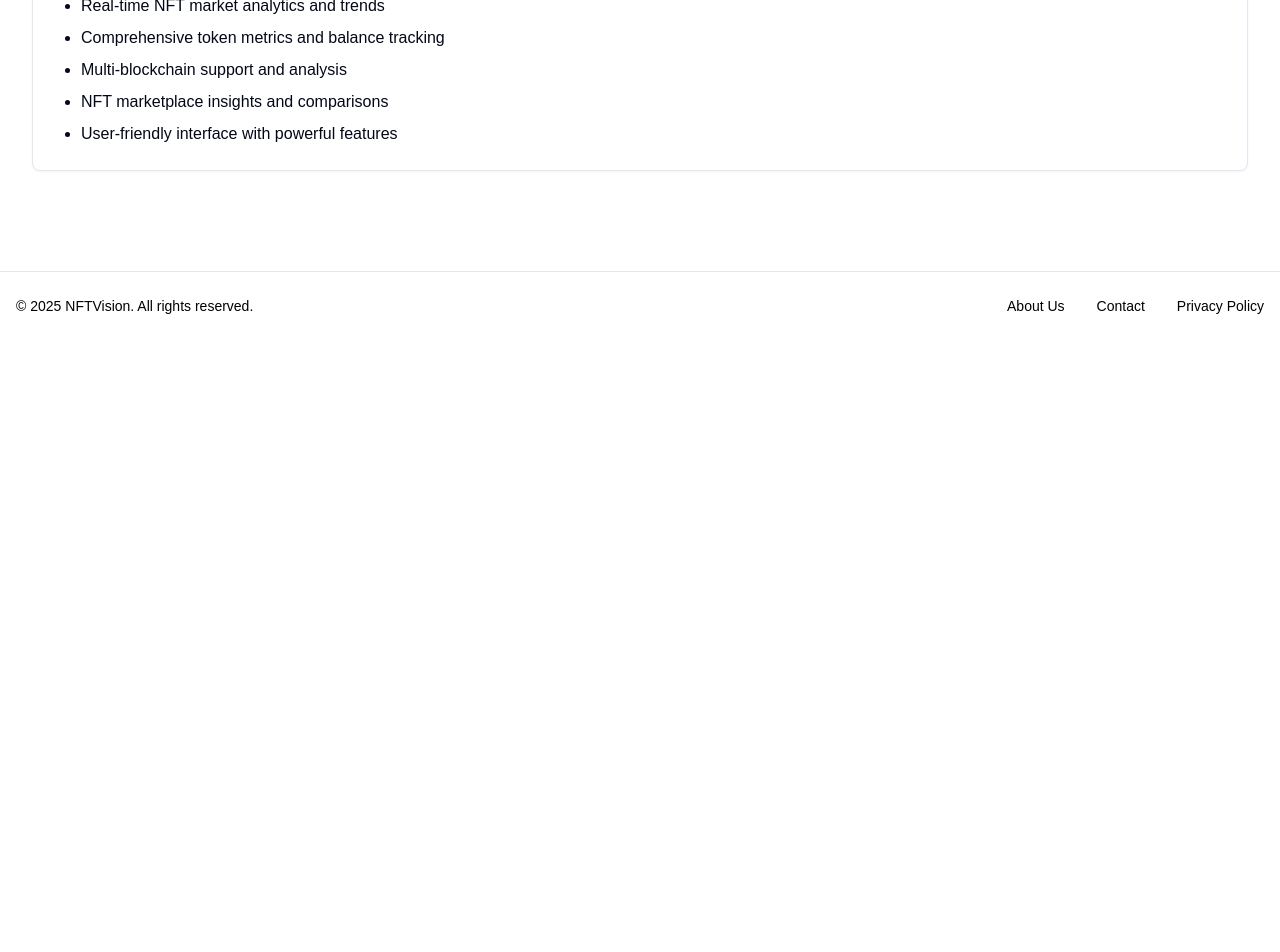
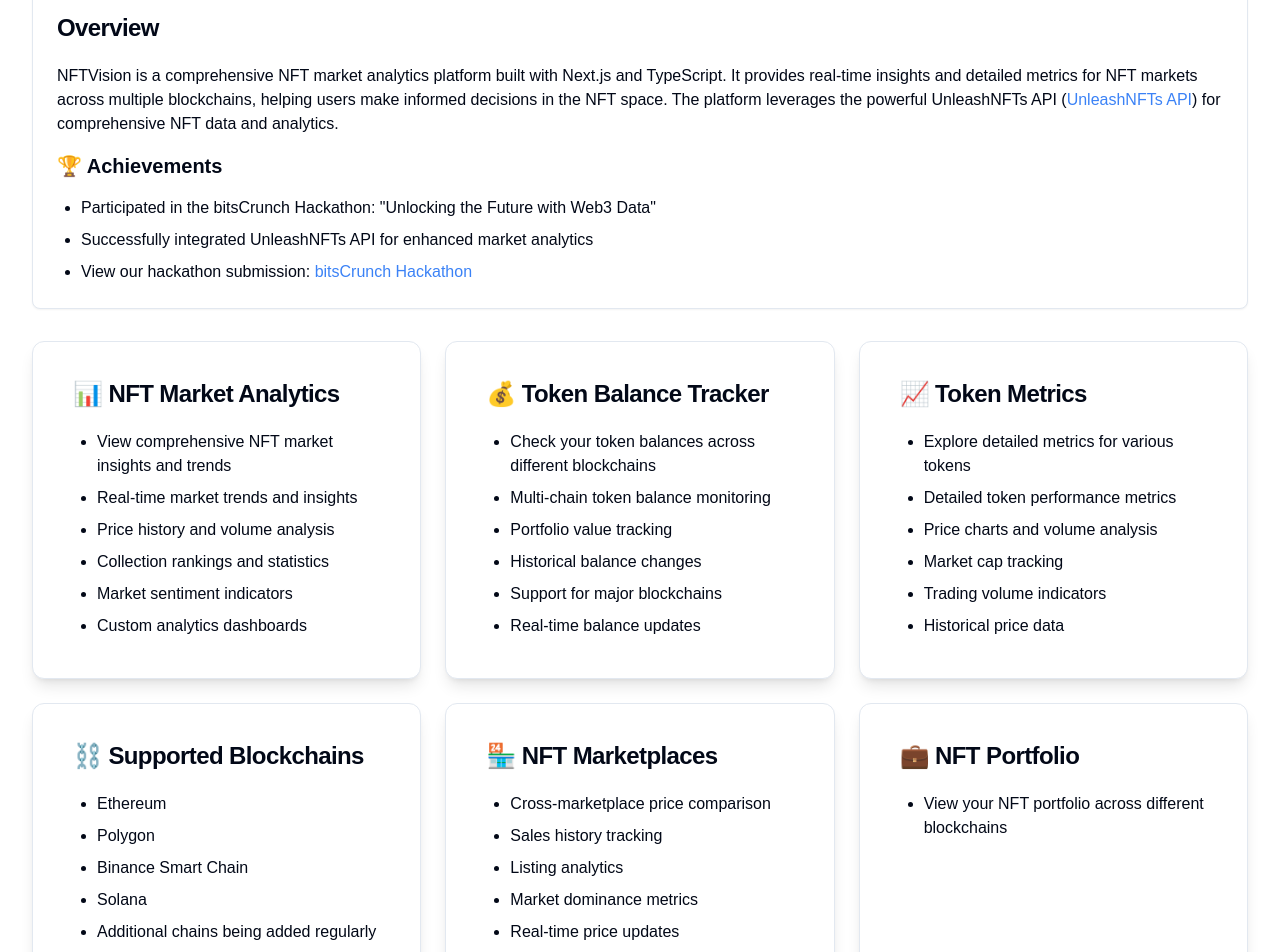
Before and after one commit to NikhilRaikwar/NFTVision, a Next.js app: page /about in a window 1280 px wide. Shown: the part 460-1412 px from the top of the page. Before the commit the page ends 800 px from the top, so only its background shows below. Built offline with nearby package versions, Linux system fonts and the light colour scheme; no server answers.

Commit message:
update the code of new ui for features

```diff
--- a/app/about/page.tsx
+++ b/app/about/page.tsx
@@ -1,12 +1,100 @@
-import { Layout } from "@/components/layout"
-import { Card, CardContent, CardHeader, CardTitle } from "@/components/ui/card"
+"use client";
+
+import { usePrivy } from "@privy-io/react-auth";
+import { useRouter } from "next/navigation";
+import { useEffect, useState } from "react";
+import { Layout } from "@/components/layout";
+import { Card, CardContent, CardHeader, CardTitle } from "@/components/ui/card";
+import { ChevronLeft } from "lucide-react";
 
 export default function AboutPage() {
+  const { authenticated } = usePrivy();
+  const router = useRouter();
+
+
+
+  const features = [
+    {
+      title: "📊 NFT Market Analytics",
+      description: [
+        "View comprehensive NFT market insights and trends",
+        "Real-time market trends and insights",
+        "Price history and volume analysis",
+        "Collection rankings and statistics",
+        "Market sentiment indicators",
+        "Custom analytics dashboards",
+      ],
+    },
+    {
+      title: "💰 Token Balance Tracker",
+      description: [
+        "Check your token balances across different blockchains",
+        "Multi-chain token balance monitoring",
+        "Portfolio value tracking",
+        "Historical balance changes",
+        "Support for major blockchains",
+        "Real-time balance updates",
+      ],
+    },
+    {
+      title: "📈 Token Metrics",
+      description: [
+        "Explore detailed metrics for various tokens",
+        "Detailed token performance metrics",
+        "Price charts and volume analysis",
+        "Market cap tracking",
+        "Trading volume indicators",
+        "Historical price data",
+      ],
+    },
+    {
+      title: "⛓️ Supported Blockchains",
+      description: [
+        "Ethereum",
+        "Polygon",
+        "Binance Smart Chain",
+        "Solana",
+        "Additional chains being added regularly",
+      ],
+    },
+    {
+      title: "🏪 NFT Marketplaces",
+      description: [
+        "Cross-marketplace price comparison",
+        "Sales history tracking",
+        "Listing analytics",
+        "Market dominance metrics",
+        "Real-time price updates",
+      ],
+    },
+    {
+      title: "💼 NFT Portfolio",
+      description: ["View your NFT portfolio across different blockchains"],
+    },
+    {
+      title: "🔍 NFT Transactions",
+      description: ["Track the latest NFT transactions in real-time"],
+    },
+    {
+      title: "🧼 NFT Wash Trades",
+      description: ["View wash trade trends across different marketplaces"],
+    },
+    {
+      title: "🔒 Security & Authentication",
+      description: [
+        "Secure Web3 authentication through Privy",
+        "MetaMask, WalletConnect, Coinbase Wallet, Rainbow Wallet, Trust Wallet, and more",
+      ],
+    },
+  ];
+
   return (
-    <Layout>
+    <Layout showBackButton>
       <div className="container mx-auto px-4 py-8">
         <h1 className="text-4xl font-bold mb-8 text-center">About Us</h1>
-        <Card>
+
+        {/* Mission and Overview */}
+        <Card className="mb-8">
           <CardHeader>
             <CardTitle>Our Mission</CardTitle>
           </CardHeader>
@@ -20,17 +108,60 @@ export default function AboutPage() {
               Our platform combines cutting-edge technology with user-friendly interfaces to deliver accurate, timely,
               and actionable insights across multiple blockchains and marketplaces.
             </p>
-            <h3 className="text-xl font-semibold mt-6">What We Offer</h3>
+          </CardContent>
+        </Card>
+
+        {/* Overview Section */}
+        <Card className="mb-8">
+          <CardHeader>
+            <CardTitle>Overview</CardTitle>
+          </CardHeader>
+          <CardContent className="space-y-4">
+            <p>
+              NFTVision is a comprehensive NFT market analytics platform built with Next.js and TypeScript. It provides
+              real-time insights and detailed metrics for NFT markets across multiple blockchains, helping users make
+              informed decisions in the NFT space. The platform leverages the powerful UnleashNFTs API (
+              <a href="https://www.unleashnfts.com/" target="_blank" className="text-blue-500 hover:underline">
+                UnleashNFTs API
+              </a>
+              ) for comprehensive NFT data and analytics.
+            </p>
+            <h3 className="text-xl font-semibold mt-6">🏆 Achievements</h3>
             <ul className="list-disc pl-6 space-y-2">
-              <li>Real-time NFT market analytics and trends</li>
-              <li>Comprehensive token metrics and balance tracking</li>
-              <li>Multi-blockchain support and analysis</li>
-              <li>NFT marketplace insights and comparisons</li>
-              <li>User-friendly interface with powerful features</li>
+              <li>Participated in the bitsCrunch Hackathon: "Unlocking the Future with Web3 Data"</li>
+              <li>Successfully integrated UnleashNFTs API for enhanced market analytics</li>
+              <li>
+                View our hackathon submission:{" "}
+                <a
+                  href="https://dorahacks.io/buidl/22019"
+                  target="_blank"
+                  className="text-blue-500 hover:underline"
+                >
+                  bitsCrunch Hackathon
+                </a>
+              </li>
             </ul>
           </CardContent>
         </Card>
+
+        {/* Key Features Section */}
+        <div className="grid grid-cols-1 sm:grid-cols-2 lg:grid-cols-3 gap-6">
+          {features.map((feature, index) => (
+            <Card key={index} className="p-4 shadow-lg rounded-xl transition-transform transform hover:scale-105">
+              <CardHeader>
+                <CardTitle>{feature.title}</CardTitle>
+              </CardHeader>
+              <CardContent>
+                <ul className="list-disc pl-6 space-y-2">
+                  {feature.description.map((desc, idx) => (
+                    <li key={idx}>{desc}</li>
+                  ))}
+                </ul>
+              </CardContent>
+            </Card>
+          ))}
+        </div>
       </div>
     </Layout>
-  )
+  );
 }
--- a/app/contact/page.tsx
+++ b/app/contact/page.tsx
@@ -1,15 +1,14 @@
-"use client"
+"use client";
 
-
-import { Layout } from "@/components/layout"
-import { Card, CardContent } from "@/components/ui/card"
-import { Button } from "@/components/ui/button"
-import { Mail, Github, Globe } from "lucide-react"
-import Image from "next/image"
+import { Layout } from "@/components/layout";
+import { Card, CardContent } from "@/components/ui/card";
+import { Button } from "@/components/ui/button";
+import { Mail, Github, Globe } from "lucide-react";
+import Image from "next/image";
 
 export default function ContactPage() {
   return (
-    <Layout>
+    <Layout showBackButton>
       <div className="container mx-auto px-4 py-8">
         <h1 className="text-4xl font-bold mb-8 text-center">Contact Us</h1>
         <Card className="max-w-3xl mx-auto">
@@ -73,5 +72,5 @@ export default function ContactPage() {
         </Card>
       </div>
     </Layout>
-  )
+  );
 }
--- a/app/privacy/page.tsx
+++ b/app/privacy/page.tsx
@@ -1,12 +1,16 @@
-import { Layout } from "@/components/layout"
-import { Card, CardContent, CardHeader, CardTitle } from "@/components/ui/card"
+"use client";
+
+import { Layout } from "@/components/layout";
+import { Card, CardContent, CardHeader, CardTitle } from "@/components/ui/card";
+import { Button } from "@/components/ui/button";
+import { ChevronLeft } from "lucide-react";
 
 export default function PrivacyPolicyPage() {
   return (
-    <Layout>
+    <Layout showBackButton>
       <div className="container mx-auto px-4 py-8">
         <h1 className="text-4xl font-bold mb-8 text-center">Privacy Policy</h1>
-        <Card>
+        <Card className="max-w-4xl mx-auto shadow-lg rounded-xl">
           <CardHeader>
             <CardTitle>NFTVision Privacy Policy</CardTitle>
           </CardHeader>
@@ -60,5 +64,5 @@ export default function PrivacyPolicyPage() {
         </Card>
       </div>
     </Layout>
-  )
+  );
 }
```
